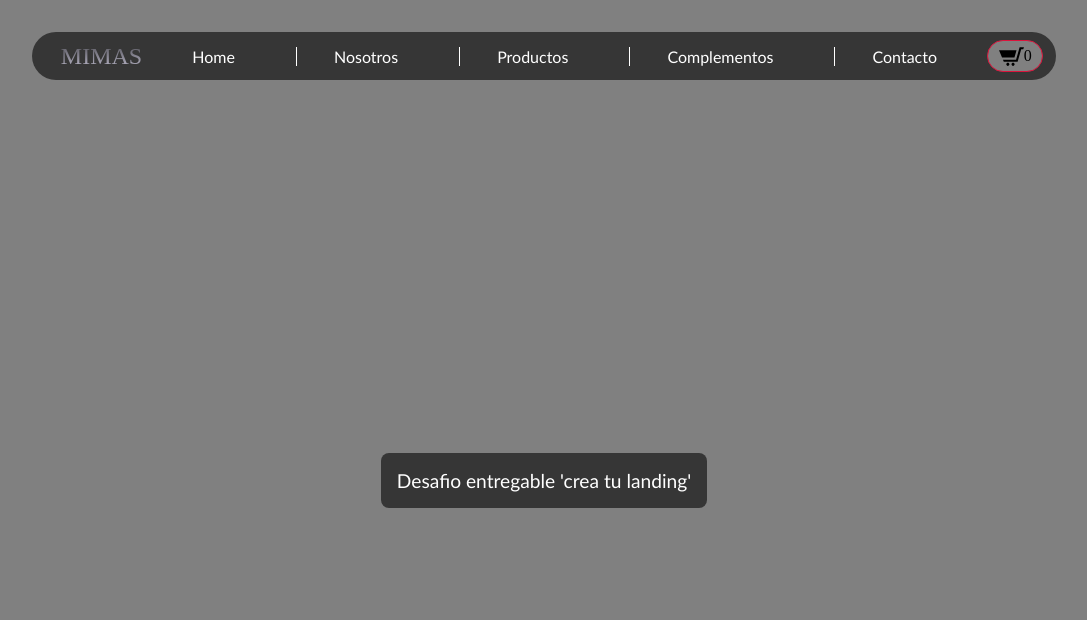
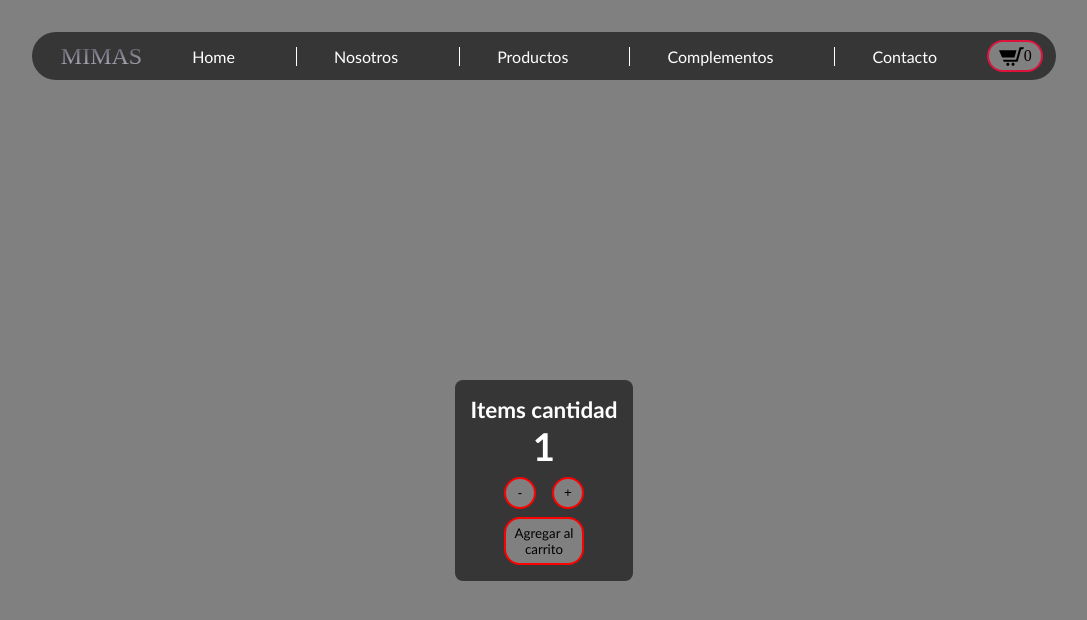
Before and after one commit to Octavio-Borelli/Proyecto-React-Borelli, a React (Create React App) app: page / in a window 1280 px wide. Shown: the top 620 px of the page, without its empty margins (96-1183 px from the left). Built offline with nearby package versions, Linux system fonts and the light colour scheme.

Commit message:
Desafio contador con botón

```diff
--- a/src/App.css
+++ b/src/App.css
@@ -57,7 +57,7 @@
   border-radius: 1rem;
   justify-content: center;
   align-items: center;
-  border: solid 0.1rem crimson;
+  border: solid 0.15rem crimson;
 }
 
 
@@ -102,3 +102,40 @@
   justify-content: center;
   align-items: center;
 }
+
+.restar {
+  height: 2rem;
+  width: 2rem;
+  border-radius: 1rem;
+  background-color: grey;
+  margin: 0.5rem;
+  border: solid red 0.15rem;
+  cursor: pointer;
+}
+
+.restar:hover {
+  background-color: rgb(201, 201, 201);
+}
+
+
+.agregar {
+  height: 3rem;
+  width: 5rem;
+  border-radius: 1rem;
+  background-color: grey;
+  font-family: 'Gill Sans', 'Gill Sans MT', Calibri, 'Trebuchet MS', sans-serif;
+  border: solid red 0.15rem;
+  cursor: pointer;
+
+}
+
+.agregar:hover {
+  background-color: rgb(201, 201, 201);
+}
+
+.contador {
+  display: flex;
+  flex-direction: column;
+  align-items: center;
+
+}
--- a/src/App.jsx
+++ b/src/App.jsx
@@ -9,7 +9,7 @@ function App() {
         <Navbar />
       </div>
       <div className="seccionTexto">
-        <ItemListContainer textoDesafio={"Desafio entregable 'crea tu landing'"} className={"parrafo"} />
+        <ItemListContainer /*textoDesafio={"Desafio entregable 'crea tu landing'"}*/ className={"parrafo"} />
       </div>
     </main>
   );
--- /dev/null
+++ b/src/Components/ItemCount.jsx
@@ -0,0 +1,33 @@
+import React, { useState } from 'react';
+
+const ItemCount = ({ inicial }) => {
+
+    const [contador, setContador, stock = 10] = useState(inicial);
+
+
+    function sumar() {
+        if (contador < stock) {
+            setContador(contador => contador + 1);
+        };
+    }
+
+    function restar() {
+        if (contador > 0) {
+            setContador(contador => contador - 1);
+        }
+    };
+
+    return (
+        <div className='contador'>
+            <h3>Items cantidad</h3>
+            <h1>{contador}</h1>
+            <div>
+                <button className="restar" onClick={() => restar()}>-</button>
+                <button className="restar" onClick={() => sumar()}>+</button>
+            </div>
+            <button className="agregar">Agregar al carrito</button>
+
+        </div>)
+};
+
+export default ItemCount;
--- a/src/Components/ItemListContainer.jsx
+++ b/src/Components/ItemListContainer.jsx
@@ -1,8 +1,12 @@
 import React from 'react';
+import ItemCount from './ItemCount';
 
 function ItemListContainer({ textoDesafio, className }) {
     return (<div className={className}>
         {textoDesafio}
+        <div>
+            <ItemCount inicial={1} />
+        </div>
     </ div>
     )
 };
--- a/src/Components/Navbar.jsx
+++ b/src/Components/Navbar.jsx
@@ -1,5 +1,6 @@
 import React from 'react';
 import CartWidget from './CartWidget';
+
 
 function Navbar() {
     return (
@@ -30,6 +31,7 @@ function Navbar() {
             <div className="carrito">
                 <CartWidget />
                 0</div>
+
         </nav>
 
     )
```
